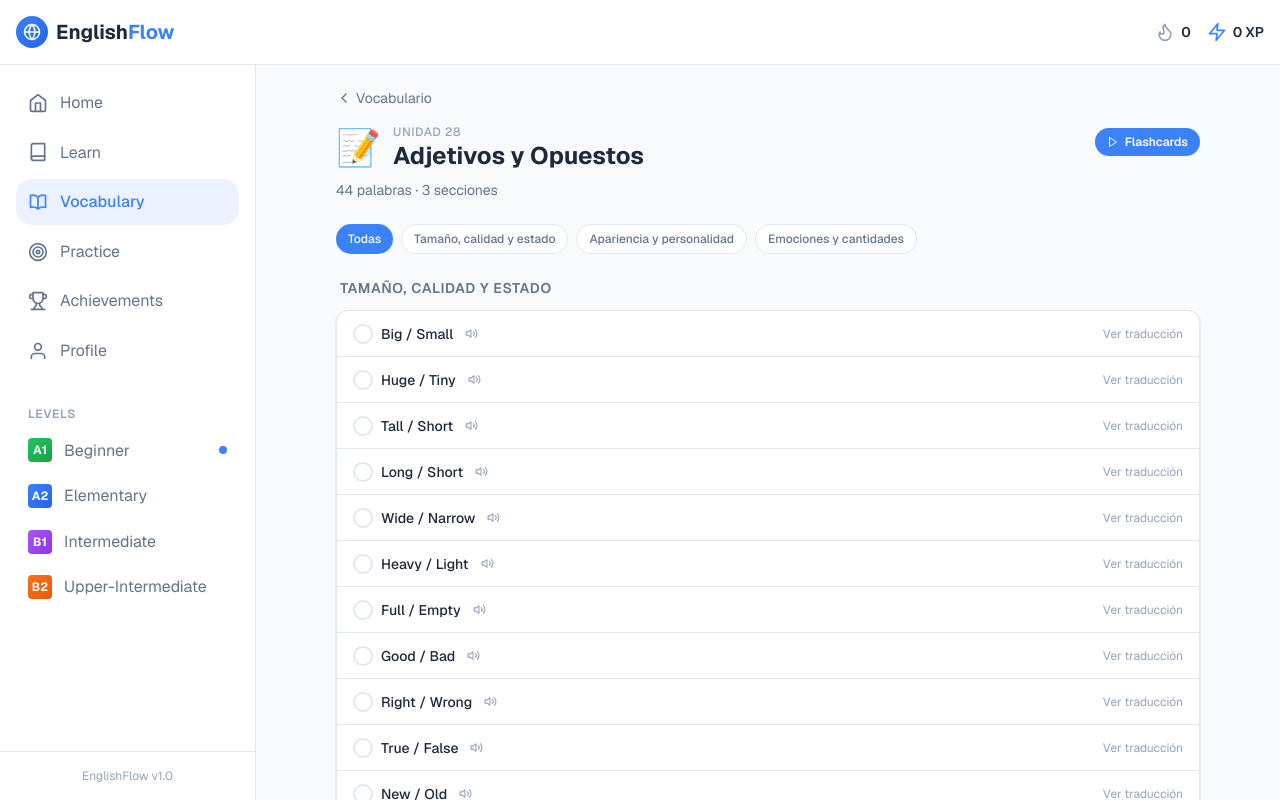
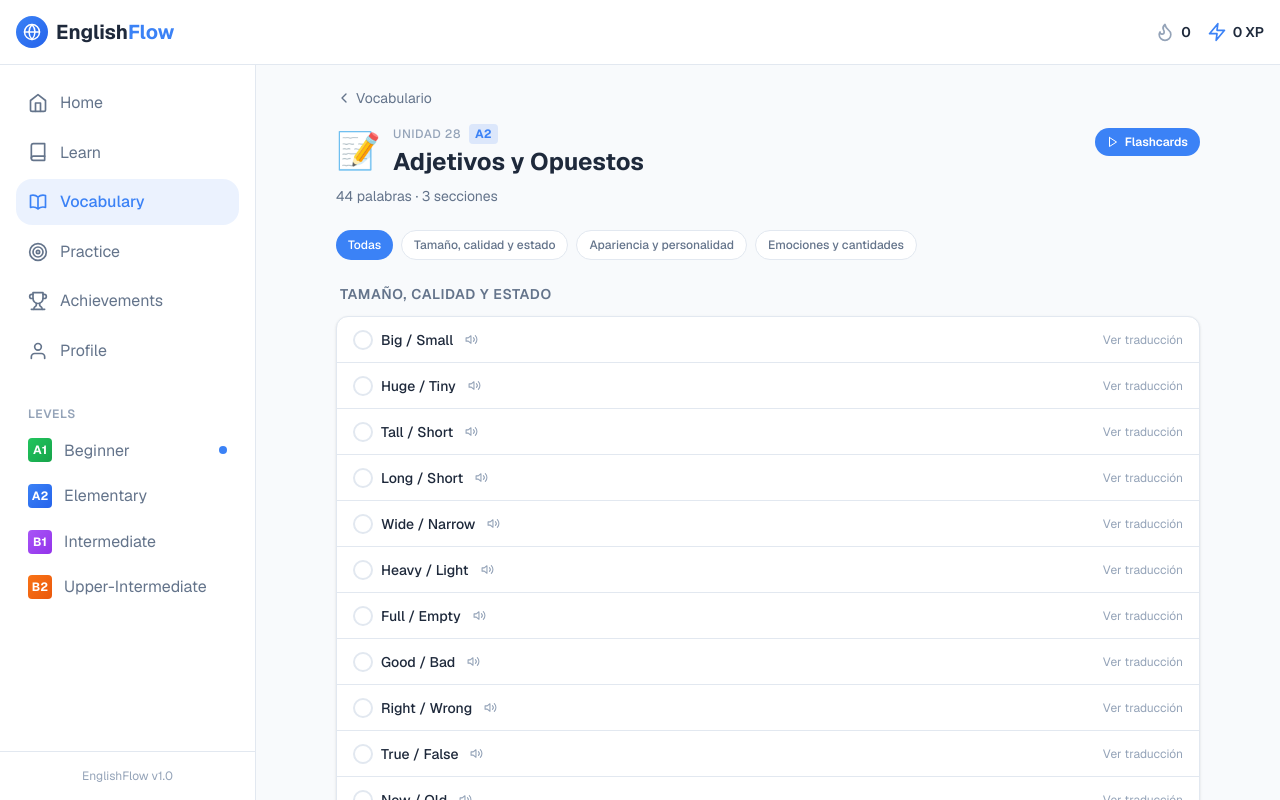
Before and after one commit to Andres-Quesada-A/English-Flow, a Next.js app: page /vocabulary/adjetivos in a window 1280 px wide. Shown: the top 800 px of the page. Built offline with nearby package versions, Linux system fonts and the light colour scheme.

Commit message:
Show CEFR level badges and add audio button for narrative text

```diff
--- a/app/vocabulary/[topicId]/page.tsx
+++ b/app/vocabulary/[topicId]/page.tsx
@@ -74,9 +74,19 @@ export default function VocabularyTopicPage({ params }: Props) {
               <div className="flex items-center gap-3">
                 <span className="text-4xl">{topic.emoji}</span>
                 <div>
+                  <div className="flex items-center gap-2 mb-0.5">
                     <p className="text-xs text-text-muted font-medium uppercase tracking-wider">
                       Unidad {topic.unitNumber}
                     </p>
+                    <span className={`text-xs font-bold px-1.5 py-0.5 rounded ${
+                      topic.level === 'A1' ? 'bg-level-a1/15 text-level-a1' :
+                      topic.level === 'A2' ? 'bg-level-a2/15 text-level-a2' :
+                      topic.level === 'B1' ? 'bg-level-b1/15 text-level-b1' :
+                      'bg-level-b2/15 text-level-b2'
+                    }`}>
+                      {topic.level}
+                    </span>
+                  </div>
                   <h1 className="text-2xl font-bold text-text-primary">{topic.title}</h1>
                 </div>
               </div>
@@ -244,10 +254,25 @@ export default function VocabularyTopicPage({ params }: Props) {
                           <span className="text-lg">✍️</span>
                           <h2 className="font-semibold text-text-primary">Texto de ejemplo</h2>
                         </div>
+                        <div className="flex items-center gap-2">
+                          {showExample && (
+                            <button
+                              onClick={(e) => {
+                                e.stopPropagation();
+                                const plain = topic.exampleText!.replace(/\*\*([^*]+)\*\*/g, '$1').replace(/\*([^*]+)\*/g, '$1');
+                                speakText(plain);
+                              }}
+                              className="p-1.5 rounded-full text-text-muted hover:text-primary hover:bg-primary/10 transition-colors"
+                              aria-label="Escuchar texto de ejemplo"
+                            >
+                              <SpeakerIcon size={16} />
+                            </button>
+                          )}
                           <ChevronRightIcon
                             size={20}
                             className={`text-text-muted transition-transform ${showExample ? 'rotate-90' : ''}`}
                           />
+                        </div>
                       </div>
                       {showExample && (
                         <div className="mt-4 pt-4 border-t border-border">
--- a/app/vocabulary/page.tsx
+++ b/app/vocabulary/page.tsx
@@ -194,10 +194,20 @@ export default function VocabularyPage() {
                           <Link key={topic.id} href={`/vocabulary/${topic.id}`}>
                             <Card variant="interactive" padding="md" className="h-full">
                               <div className="flex flex-col gap-1">
-                                <div className="flex items-center gap-2 mb-1">
-                                  <span className="text-2xl">{topic.emoji}</span>
-                                  <span className="text-xs text-text-muted font-medium">
-                                    U{topic.unitNumber}
+                                <div className="flex items-center justify-between mb-1">
+                                  <div className="flex items-center gap-2">
+                                    <span className="text-2xl">{topic.emoji}</span>
+                                    <span className="text-xs text-text-muted font-medium">
+                                      U{topic.unitNumber}
+                                    </span>
+                                  </div>
+                                  <span className={`text-xs font-bold px-1.5 py-0.5 rounded ${
+                                    topic.level === 'A1' ? 'bg-level-a1/15 text-level-a1' :
+                                    topic.level === 'A2' ? 'bg-level-a2/15 text-level-a2' :
+                                    topic.level === 'B1' ? 'bg-level-b1/15 text-level-b1' :
+                                    'bg-level-b2/15 text-level-b2'
+                                  }`}>
+                                    {topic.level}
                                   </span>
                                 </div>
                                 <h3 className="text-sm font-semibold text-text-primary leading-tight">
```
Lines whose indentation alone changed are shown as unchanged.
